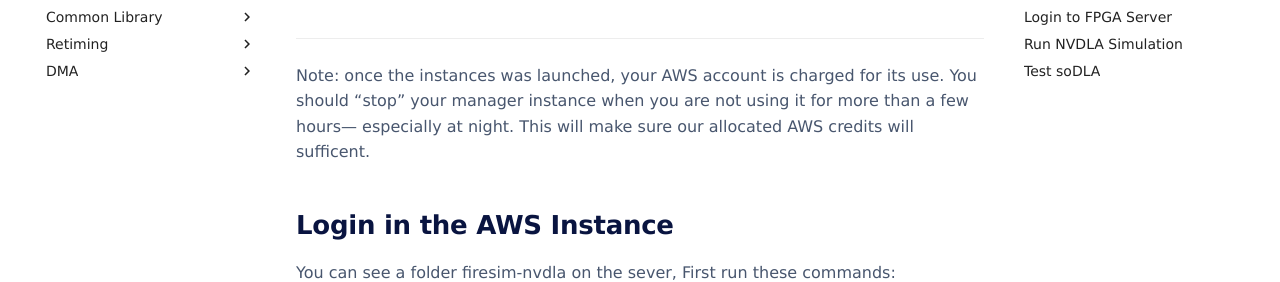
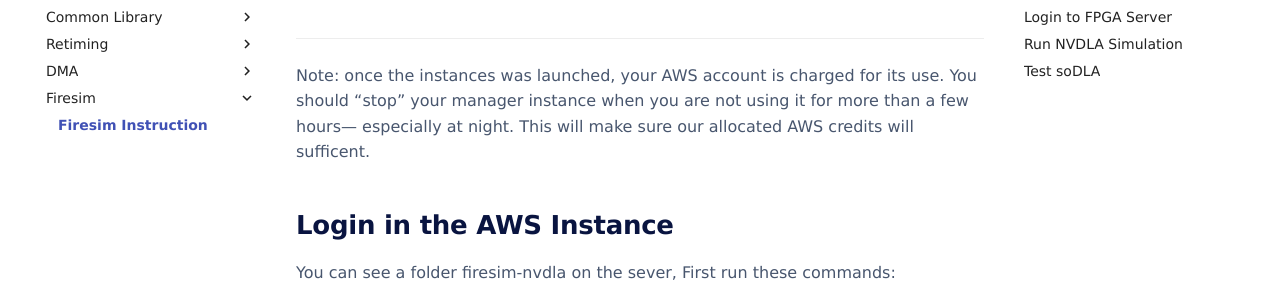
Before and after one commit to soDLA-publishment/soDLA-docs, an MkDocs documentation site: the page built from docs/soDLA/firesim/firesim-instruction.md, in a window 1280 px wide. Shown: the part 148-430 px from the top of the page. Built offline with MkDocs 1.6.1 and Material for MkDocs 9.7.7, drawn with Linux system fonts in a browser that asks for light colours; some web fonts are replaced.

Commit message:
add firesim instruction

```diff
--- a/mkdocs.yml
+++ b/mkdocs.yml
@@ -37,3 +37,5 @@ nav:
   - "retiming": 'soDLA/retiming/retiming.md'
 - DMA:
   - "Delay Model": 'soDLA/dma/delay-model.md'
+- Firesim:
+  - "Firesim Instruction": 'soDLA/firesim/firesim-instruction.md'
```
Also changed, not shown: docs/soDLA/firesim/firesim-instruction.md (renamed from docs/soDLA/firesim/firesim-nvdla.md).
